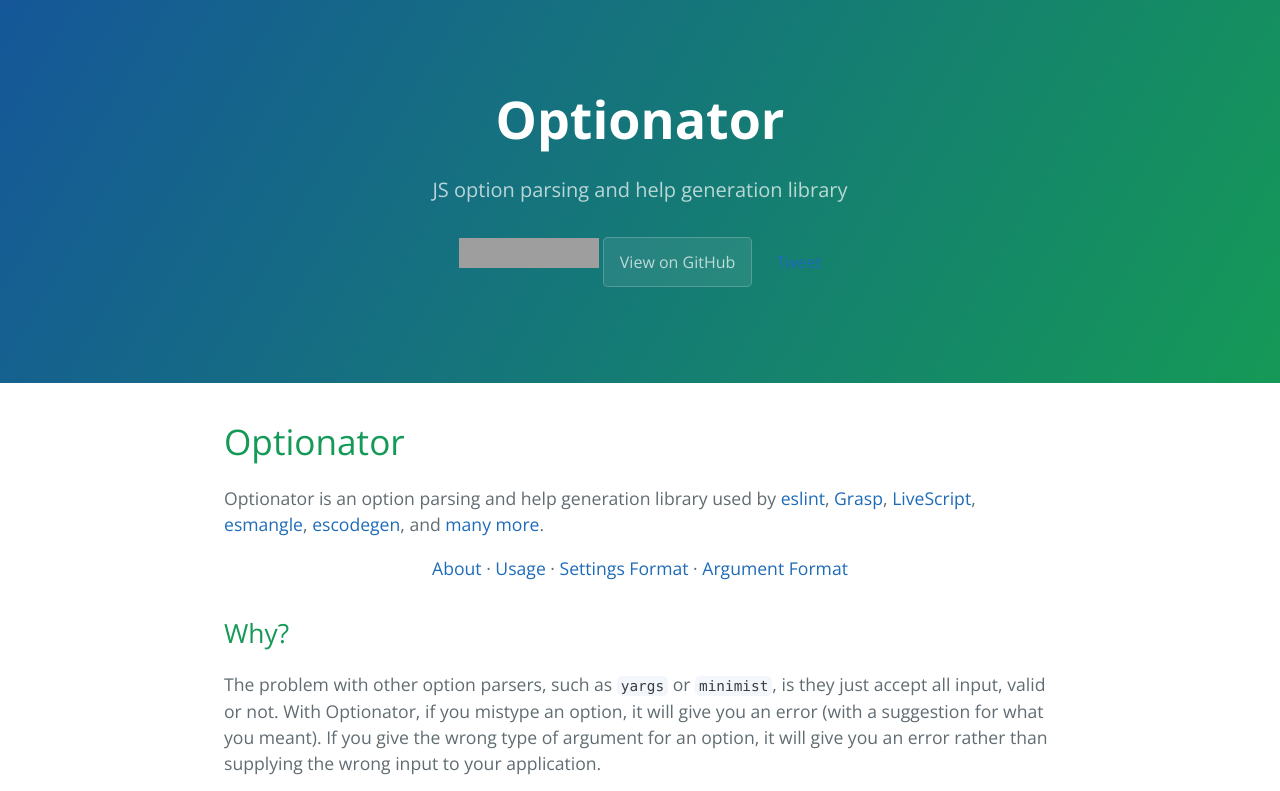
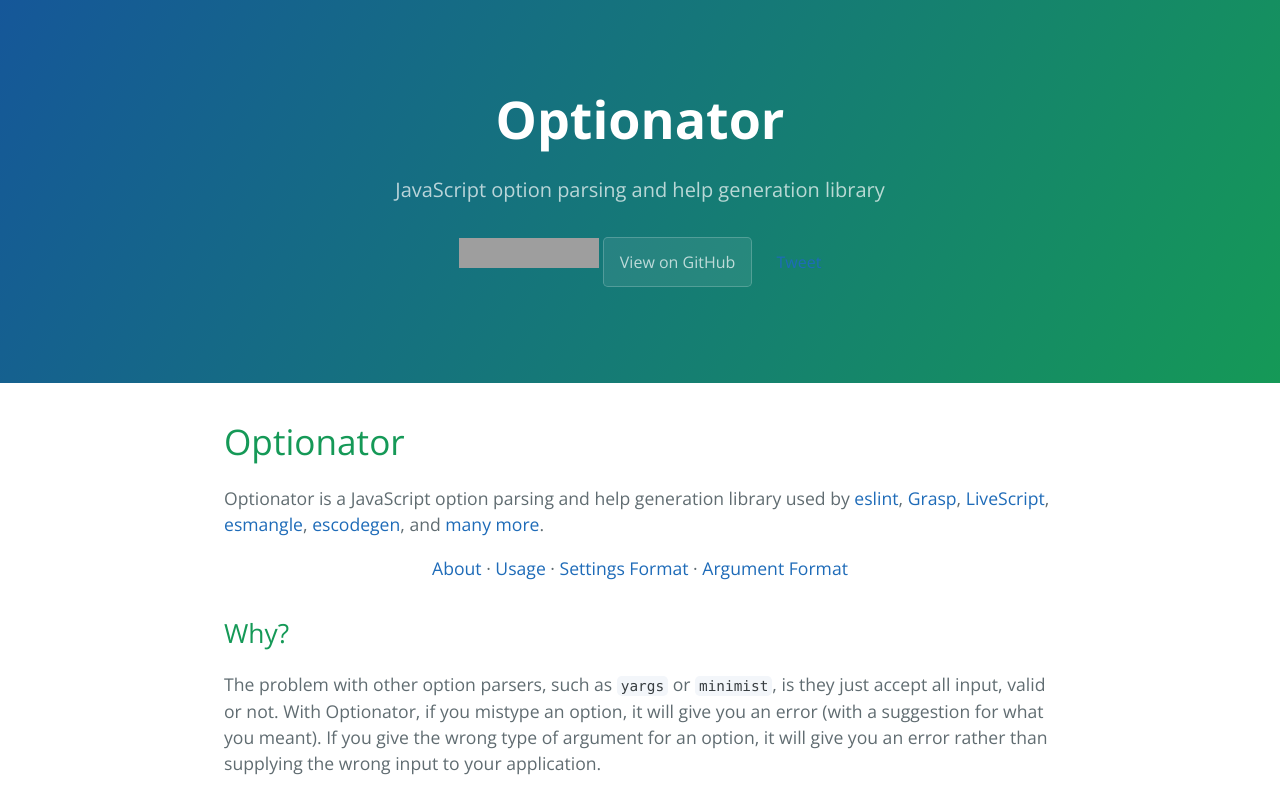
Before and after one commit to gkz/optionator, a plain HTML site: page index.html in a window 1280 px wide. Shown: the top 791 px of the page. Drawn offline with nearby package versions, Linux system fonts and the light colour scheme; grey boxes are pictures that could not be loaded.

Commit message:
JS -> JavaScript

```diff
--- a/index.html
+++ b/index.html
@@ -2,7 +2,7 @@
 <html lang="en-us">
   <head>
     <meta charset="UTF-8">
-    <title>Optionator by gkz</title>
+    <title>Optionator - JavaScript option parsing and help generation</title>
     <meta name="viewport" content="width=device-width, initial-scale=1">
     <link rel="stylesheet" type="text/css" href="stylesheets/normalize.css" media="screen">
     <link href='http://fonts.googleapis.com/css?family=Open+Sans:400,700' rel='stylesheet' type='text/css'>
@@ -13,7 +13,7 @@
 
     <section class="page-header">
       <h1 class="project-name">Optionator</h1>
-      <h2 class="project-tagline">JS option parsing and help generation library</h2>
+      <h2 class="project-tagline">JavaScript option parsing and help generation library</h2>
       <iframe src="https://ghbtns.com/github-btn.html?user=gkz&repo=optionator&type=star&count=true&size=large" frameborder="0" scrolling="0" width="140px" height="30px"></iframe>
       <a href="https://github.com/gkz/optionator" class="btn">View on GitHub</a>
       <span class="twitter-button">
@@ -27,7 +27,7 @@
 
 <p><a name="optionator"></a></p>
 
-<p>Optionator is an option parsing and help generation library used by <a href="http://eslint.org">eslint</a>, <a href="http://graspjs.com">Grasp</a>, <a href="http://livescript.net">LiveScript</a>, <a href="https://github.com/estools/esmangle">esmangle</a>, <a href="https://github.com/estools/escodegen">escodegen</a>, and <a href="https://www.npmjs.com/browse/depended/optionator">many more</a>.</p>
+<p>Optionator is a JavaScript option parsing and help generation library used by <a href="http://eslint.org">eslint</a>, <a href="http://graspjs.com">Grasp</a>, <a href="http://livescript.net">LiveScript</a>, <a href="https://github.com/estools/esmangle">esmangle</a>, <a href="https://github.com/estools/escodegen">escodegen</a>, and <a href="https://www.npmjs.com/browse/depended/optionator">many more</a>.</p>
 
 <div class="nav-links">
     <a href="#about">About</a> &middot;
```
